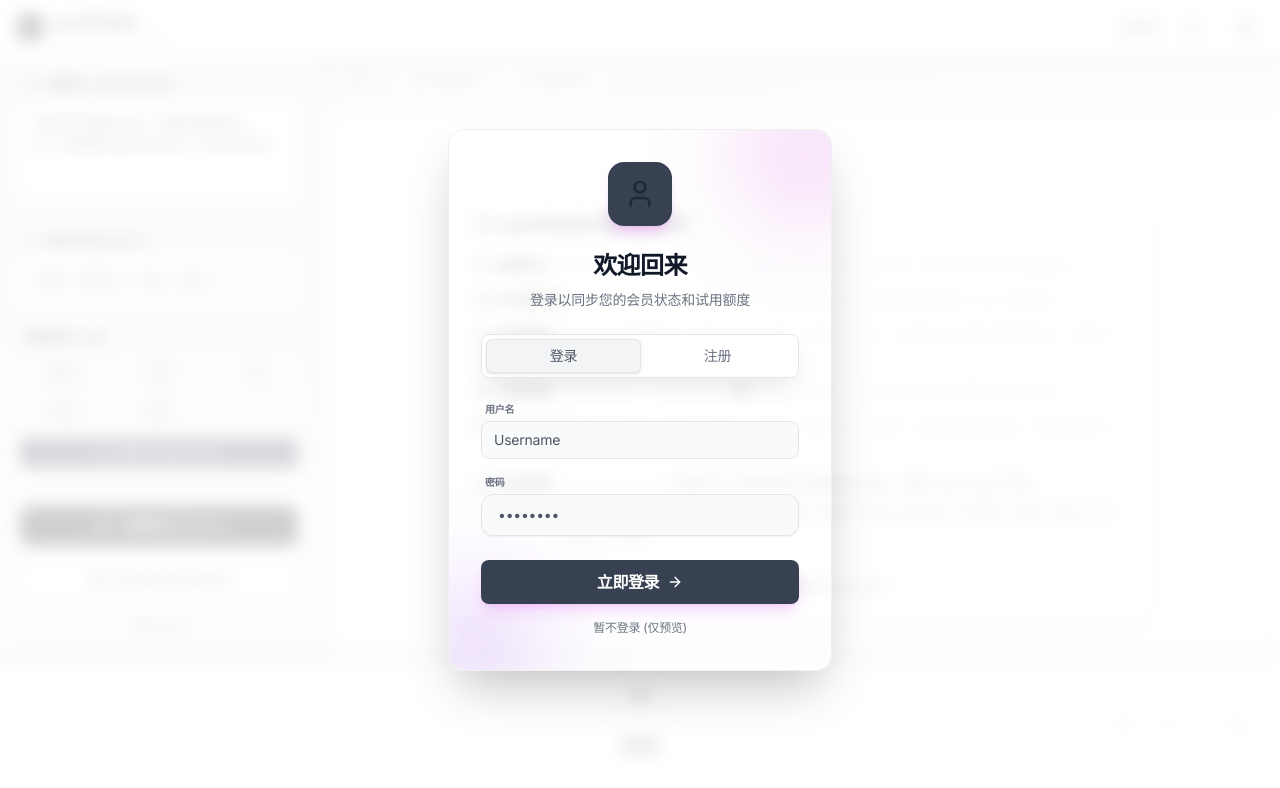
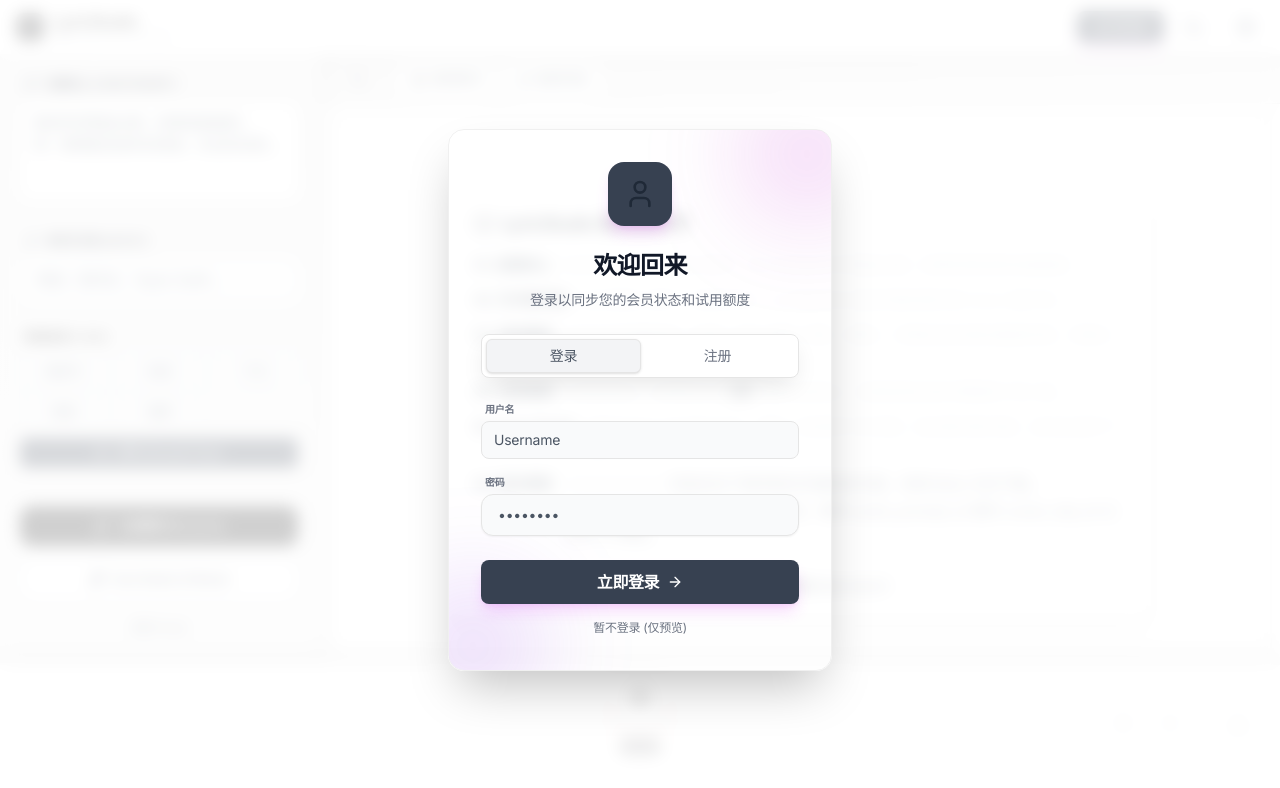
Before and after one commit to chun17590-ui/lyric, a website: page index.html in a window 1280 px wide. Drawn offline with nearby package versions, Linux system fonts and the light colour scheme.

Commit message:
添加Header会员登录按钮

```diff
--- a/index.html
+++ b/index.html
@@ -1383,9 +1383,12 @@
             </div>
         </div>
         <div class="flex items-center gap-3">
-            <div id="trialBadge" class="text-[10px] bg-white/10 px-2 py-1 rounded text-gray-400 font-mono">
-                试用: <span id="trialCountDisplay">0</span>/3
-            </div>
+            <!-- Member/Login Button -->
+            <button id="btnMemberLogin" type="button"
+                class="text-sm bg-gradient-to-r from-fuchsia-600 to-purple-600 hover:from-fuchsia-500 hover:to-purple-500 text-white font-medium px-4 py-1.5 rounded-lg shadow-lg shadow-fuchsia-500/20 transition-all active:scale-95">
+                会员登录
+            </button>
+
             <!-- Audio Settings Button -->
             <button id="btnThemeToggle" type="button"
                 class="text-gray-400 hover:text-fuchsia-500 transition-colors p-2 rounded-lg hover:bg-white/5 mr-1"
@@ -2867,7 +2870,7 @@
 
             updateHeaderUser() {
                 // Update header to show username if logged in
-                const headerBtn = document.getElementById('btnTrial');
+                const headerBtn = document.getElementById('btnMemberLogin');
                 if (headerBtn) {
                     if (state.user) {
                         const remaining = state.user.is_pro ? '∞' : (1000 - state.user.trial_count);
```
